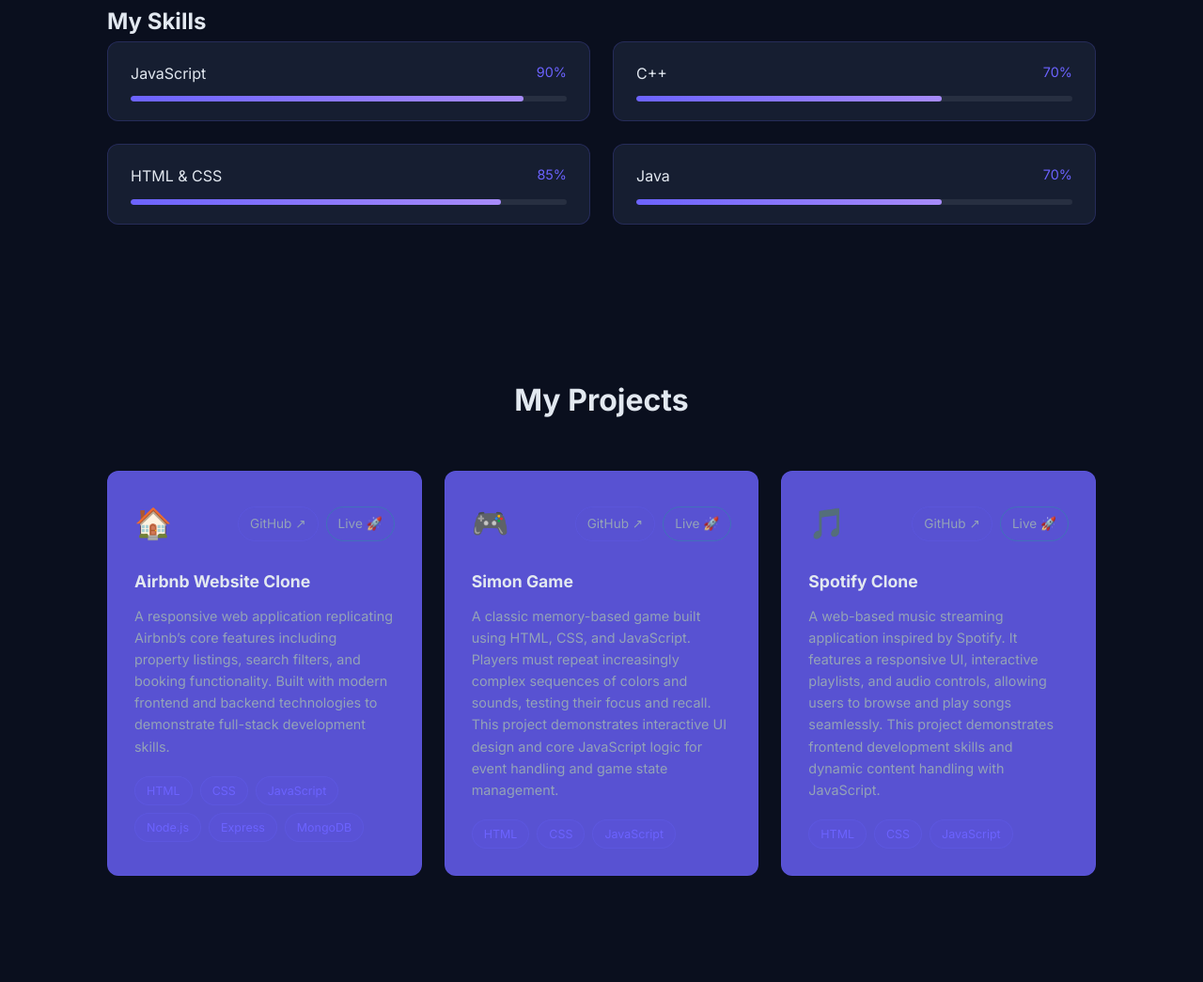
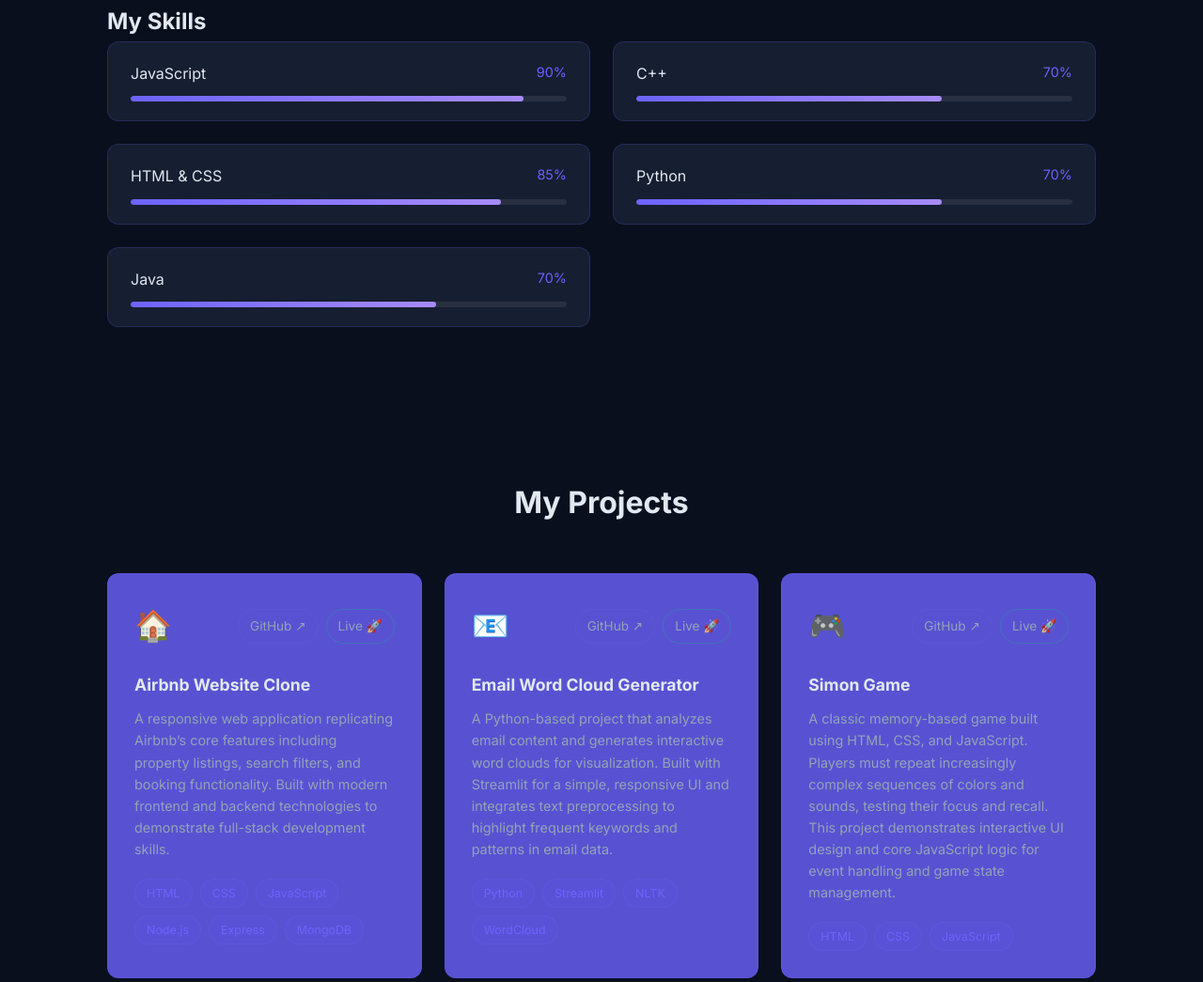
Before and after one commit to sapna-0514/Portfolio-website, a plain HTML site: page index.html in a window 1280 px wide. Shown: the part 1419-2464 px from the top of the page at 94% size. Drawn offline with nearby package versions, Linux system fonts and the light colour scheme.

Commit message:
Update languages and add Email Word Cloud project
Updated programming languages mentioned in the hero section and about section. Added a new project card for the Email Word Cloud Generator.

```diff
--- a/index.html
+++ b/index.html
@@ -34,7 +34,7 @@
     <p class="hero-greeting">👋 Hello, I'm</p>
     <h1 class="hero-name">Sapna Kumari</h1>
     <p class="hero-role">I am a  <span id="typingText"></span><span class="cursor">|</span></p>
-    <p class="hero-sub">I code in C++,JavaScript and Java · Exploring Full Stack Web Development with MERN</p>
+    <p class="hero-sub">I code in C++,Pyhton,JavaScript and Java · Exploring Full Stack Web Development with MERN</p>
 
 
     <div class="hero-buttons">
@@ -59,7 +59,7 @@
         <p>I am <strong>Sapna Kumari</strong>, MCA student at <strong>BHU, Varanasi</strong>.
             I am focusing on <strong>MERN Stack Development</strong> and have hands-on practice with
            <strong>React.js, Node.js, MongoDB, SQL, and Express.js</strong>.
-            I am proficient in <strong>C++, Java, and JavaScript</strong>, and actively participate in coding contests
+            I am proficient in <strong>C++,Python, Java, and JavaScript</strong>, and actively participate in coding contests
             while continuously learning and improving my skills.
             My interests include <strong>Machine Learning, Deep Learning, Problem Solving, and Data Structures</strong>.
             Beyond academics, my hobbies are <strong>Dancing</strong> and <strong>Reading books</strong>.
@@ -68,7 +68,7 @@
         </p>
     <div class="about-facts">
       <div class="fact reveal">🎓 MCA, BHU Varanasi</div>
-      <div class="fact reveal">☕ C++,Java and Javascript</div>
+      <div class="fact reveal">☕ C++,Python,Java and Javascript</div>
       <div class="fact reveal">🌐 Learning MERN Stack</div>
       <div class="fact reveal">💼 Open to Internships</div>
     </div>
@@ -106,6 +106,17 @@
                     <div class="skill-fill"></div>
                 </div>
             </div>
+
+            <div class="skill-item reveal" data-level="70">
+                <div class="skill-top">
+                    <span>Python</span>
+                    <span class="skill-pct">70%</span>
+                </div>
+                <div class="skill-bar">
+                    <div class="skill-fill"></div>
+                </div>
+            </div>
+
 
              <div class="skill-item reveal" data-level="70">
                 <div class="skill-top">
@@ -147,6 +158,34 @@
            <span>MongoDB</span>
            </div>
            </div>
+
+
+            <div class="project-card reveal">
+            <div class="project-top">
+            <span class="project-icon">📧</span>
+            <div class="project-links">
+            <a href="https://github.com/sapna-0514/Email_word_cloud"
+            target="_blank"
+            class="github-link">GitHub ↗</a>
+            <a href="https://sapna-0514-email-word-cloud-main-anbjpn.streamlit.app/"
+            target="_blank"
+            class="demo-link">Live 🚀</a>
+            </div>
+            </div>
+            <h3>Email Word Cloud Generator</h3>
+            <p>
+              A Python-based project that analyzes email content and generates interactive
+              word clouds for visualization. Built with Streamlit for a simple, responsive
+              UI and integrates text preprocessing to highlight frequent keywords and
+              patterns in email data.
+            </p>
+             <div class="project-tags">
+             <span>Python</span>
+             <span>Streamlit</span>
+             <span>NLTK</span>
+             <span>WordCloud</span>
+             </div>
+             </div>
 
 
            <div class="project-card reveal">
```
